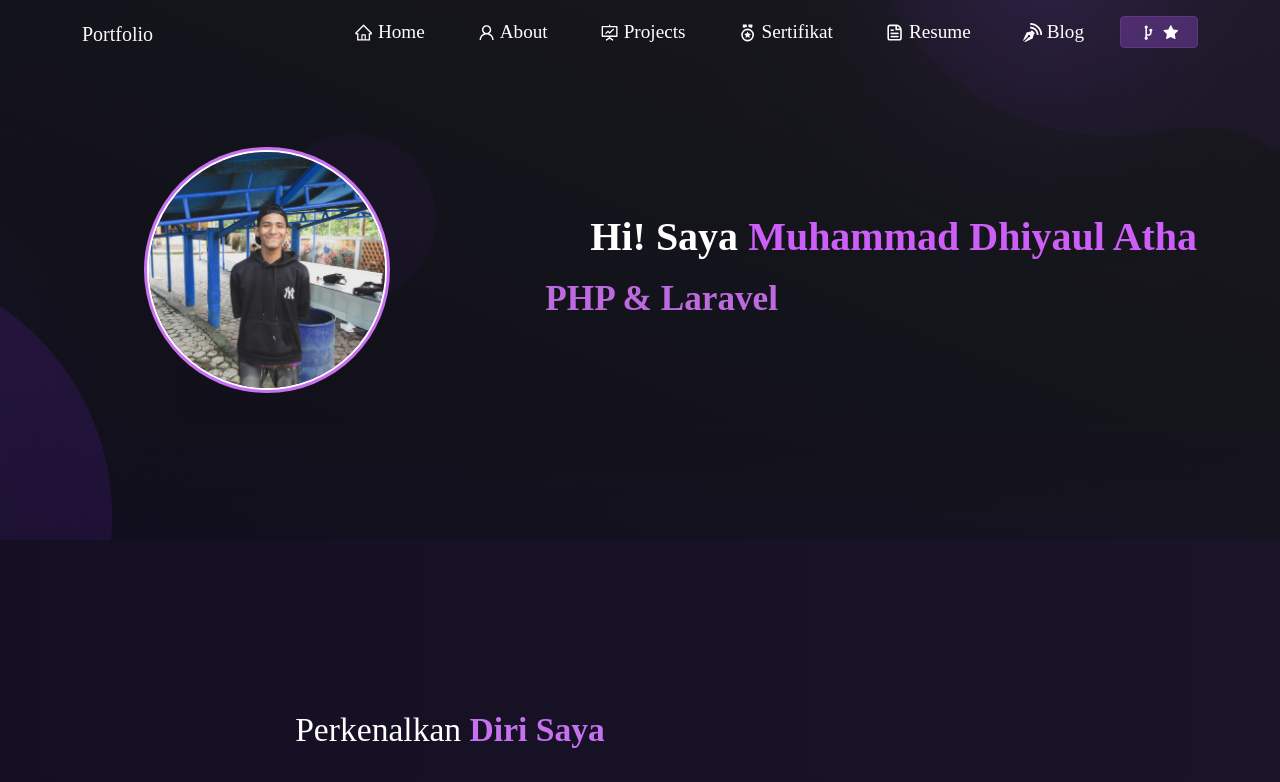
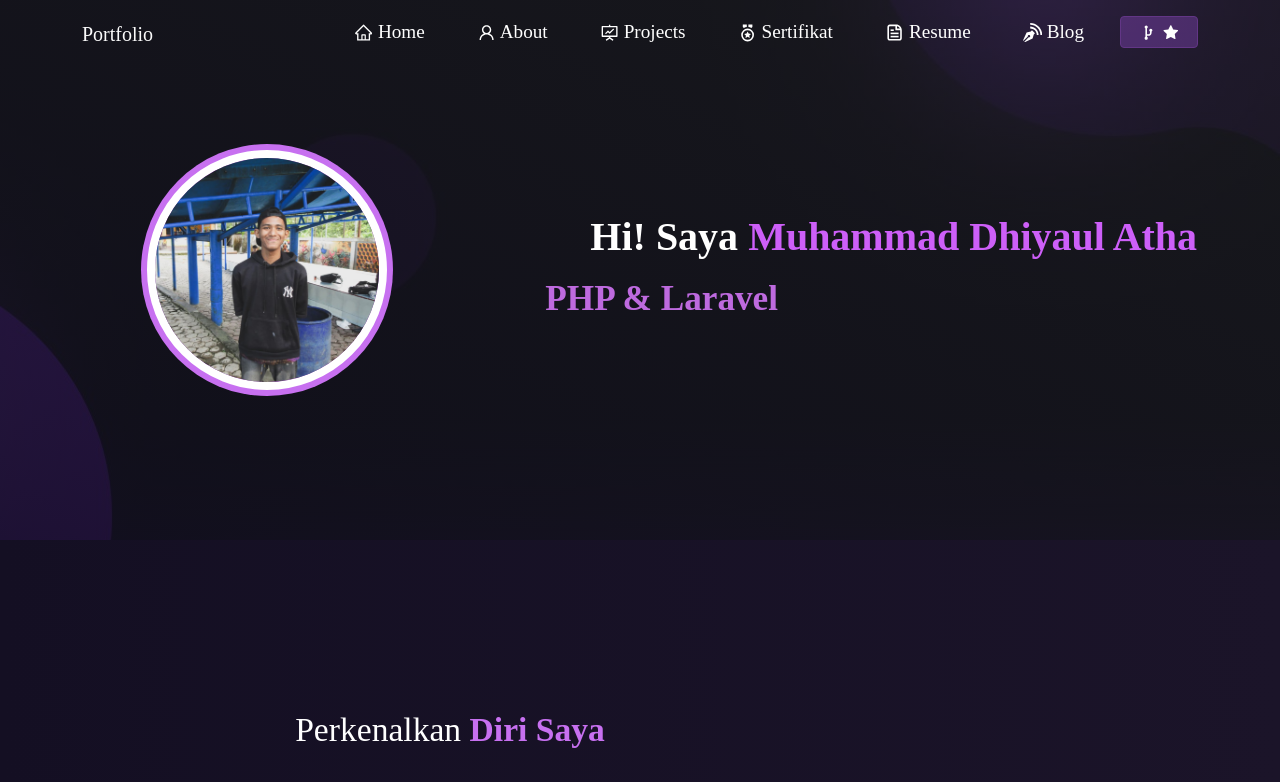
Before and after one commit to Bangkah/portfolio, a React (Create React App) app: page / in a window 1280 px wide. Shown: the top 782 px of the page. Built offline with nearby package versions, Linux system fonts and the light colour scheme.

Commit message:
fix: Belajar Lagi

```diff
--- a/src/components/Home/Home.js
+++ b/src/components/Home/Home.js
@@ -30,6 +30,8 @@ function Home() {
     previewCertificates = [];
   }
   return (
+    // LANDMARK: Main content for accessibility & SEO
+    <main role="main">
       <section>
         <SEO
           title="Muhammad Dhiyaul Atha | Web Developer & Mahasiswa Teknik Informatika"
@@ -38,7 +40,6 @@ function Home() {
           url="https://mdhiyaulatha.me/"
         />
 
-
         <Container fluid className="home-section" id="home">
           <Row className="justify-content-center align-items-center" style={{ minHeight: "60vh" }}>
             <Col md={5} className="d-flex justify-content-center align-items-center">
@@ -46,8 +47,8 @@ function Home() {
                 style={{
                   background: "#8e44ad",
                   borderRadius: "50%",
-                border: "2px solid #fff",
-                boxShadow: "0 0 0 3px #c770f0",
+                  border: "8px solid #fff",
+                  boxShadow: "0 0 0 6px #c770f0",
                   width: "240px",
                   height: "240px",
                   aspectRatio: "1/1",
@@ -87,7 +88,6 @@ function Home() {
 
         {/* Perkenalan Diri Setelah Hero, Sebelum Tentang Saya */}
         <Home2 />
-
 
         {/* About Preview */}
         <Container className="mt-5 mb-4">
@@ -153,9 +153,10 @@ function Home() {
           </Row>
         </Container>
 
+        {/* Sosial Media Section - sudah ada aria-label di semua link */}
         <Row>
           <Col md={12} className="home-about-social">
-            <h1>TERHUBUNG DENGAN SAYA</h1>
+            <h2>TERHUBUNG DENGAN SAYA</h2>
             <p>
               Jangan ragu untuk <span className="purple">menghubungi</span> saya melalui media sosial berikut
             </p>
@@ -205,24 +206,10 @@ function Home() {
                 </a>
               </li>
             </ul>
-            {/* <div className="home-internal-links" style={{ marginTop: "1rem" }}>
-              <Link to="/projects" className="btn btn-primary" style={{ marginRight: "0.5rem", marginBottom: "0.5rem" }}>
-                Lihat Proyek
-              </Link>
-              <Link to="/about" className="btn btn-outline-light" style={{ marginRight: "0.5rem", marginBottom: "0.5rem" }}>
-                Tentang Saya
-              </Link>
-              <Link to="/certificates" className="btn btn-outline-light" style={{ marginRight: "0.5rem", marginBottom: "0.5rem" }}>
-                Sertifikat
-              </Link>
-              <Link to="/resume" className="btn btn-outline-light" style={{ marginBottom: "0.5rem" }}>
-                Unduh CV
-              </Link>
-            </div> */}
           </Col>
         </Row>
-
       </section>
+    </main>
   );
 }
 
--- a/src/components/Projects/ProjectDetail/ProjectDetail.js
+++ b/src/components/Projects/ProjectDetail/ProjectDetail.js
@@ -68,7 +68,7 @@ function ProjectDetail() {
         {/* Back Button */}
         <Button
           variant="secondary"
-          onClick={() => navigate(-1)}
+          onClick={() => window.location.href = '/projects'}
           style={{
             marginBottom: 20,
             fontWeight: 500,
--- a/src/components/Projects/Projects.js
+++ b/src/components/Projects/Projects.js
@@ -24,8 +24,8 @@ function Projects() {
   // Format agar slug unik (pakai id jika dari localStorage)
   const allProjects = [
     ...localProjects.map((p) => ({
-      ...p,
-      slug: p.slug || `custom-${p.id}`,
+          ...p,
+          slug: p.slug || `${p.id}`,
     })),
     ...projectsData,
   ];
```
Lines whose indentation alone changed are shown as unchanged.
